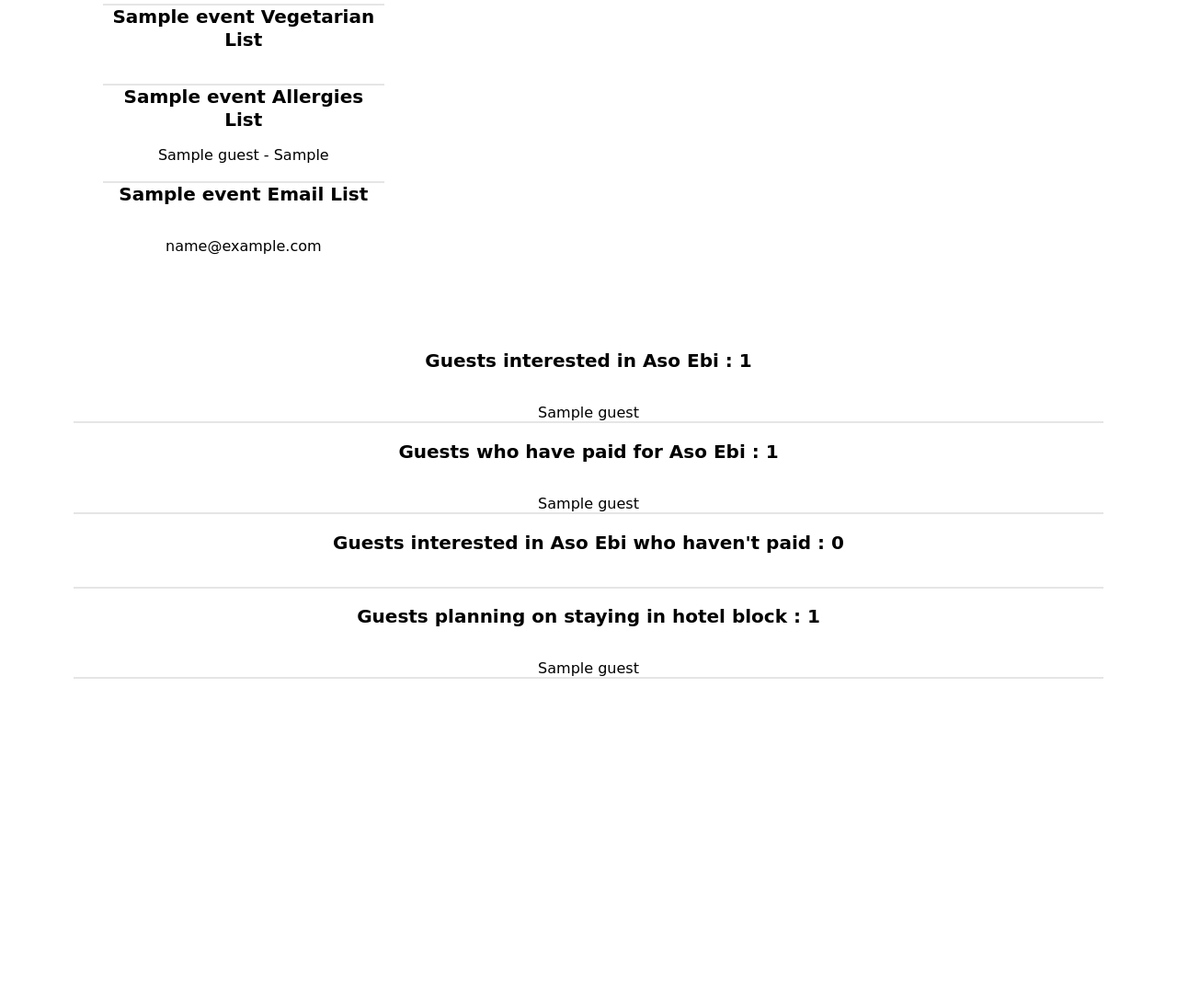
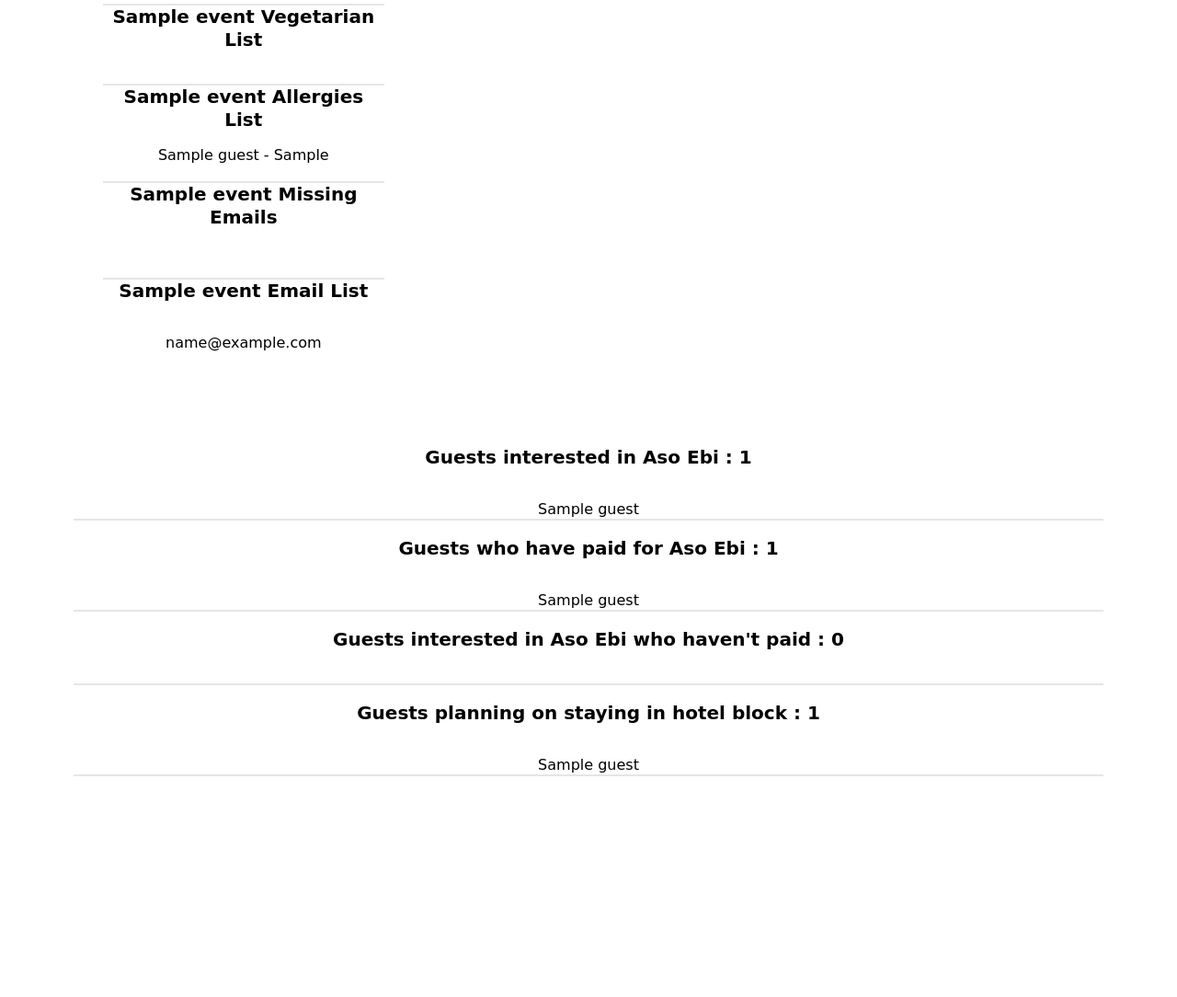
Before and after one commit to tiana-horn/folade2022, a Django app: page /responses/ in a window 1280 px wide. Shown: the part 765-1849 px from the top of the page at 92% size. Run offline with Django 4.2, Linux system fonts and the light colour scheme; a user stored in the database is signed in; tables that the repository leaves empty hold one stand-in row (values such as "Sample post"); some libraries are stand-ins or nearby versions; some web fonts are replaced.

Commit message:
Show missing emails

```diff
--- a/wedding/templates/responses.html
+++ b/wedding/templates/responses.html
@@ -93,16 +93,34 @@
                 <br>
                 <div class="bt bb b--black-10"></div>
 
+                <h2 class="lh-title f4 b mt0"> {{ event.name }} Missing Emails </h2>
+                <br>
+                {% for invited in invitations %}
+                    {% if invited.event == event %}
+                      {% if invited.attending %}
+                        {% if invited.guest.email|length == 0 %}
+                          {{ invited.guest }}<br>
+                        {% endif %}
+                      {% endif %}
+                    {% endif %}
+                {% endfor %}
+                <br>
+                <div class="bt bb b--black-10"></div>
+
                 <h2 class="lh-title f4 b mt0"> {{ event.name }} Email List </h2>
                 <br>
                 {% for invited in invitations %}
                     {% if invited.event == event %}
                       {% if invited.attending %}
-                        {{ invited.guest.email }}<br>
+                         {% if invited.guest.email|length > 0 %}
+
+                          {{ invited.guest.email }}<br>
+                        {% endif %}
                       {% endif %}
                     {% endif %}
                 {% endfor %}
                 <br>
+
 
 
 
```
